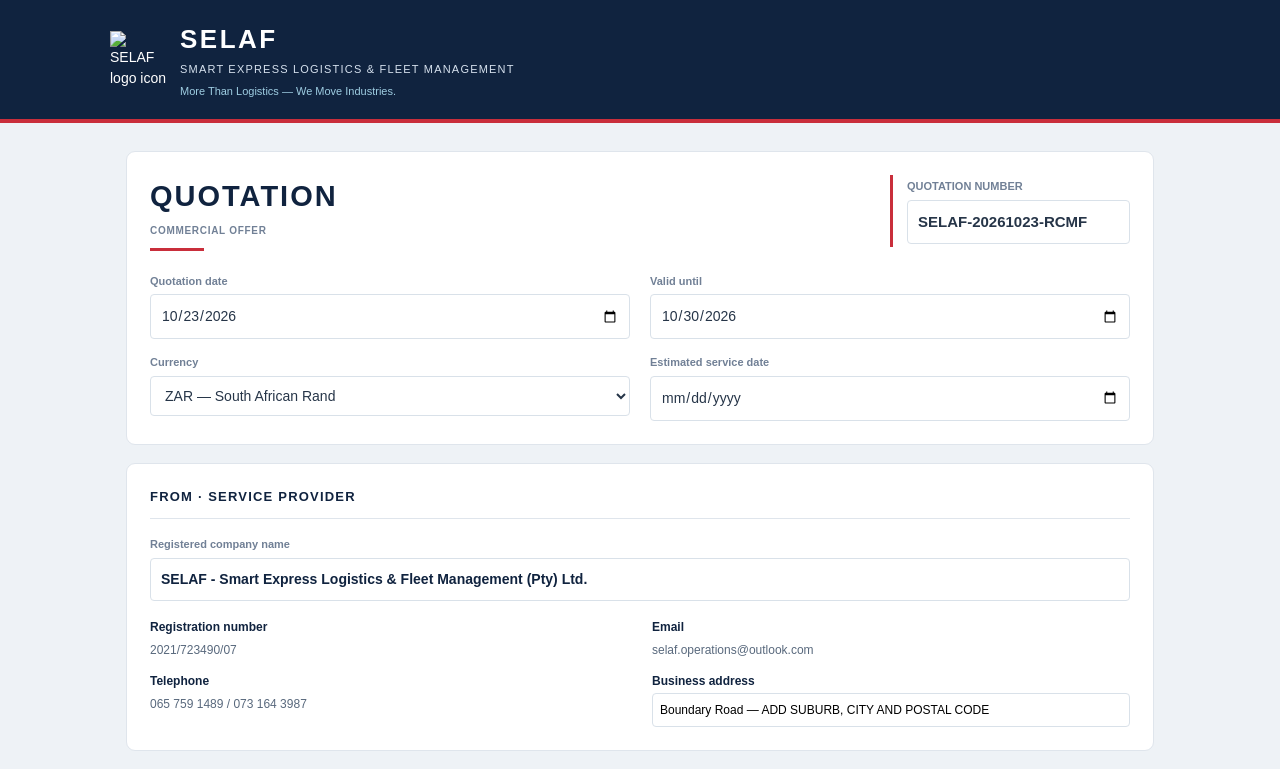
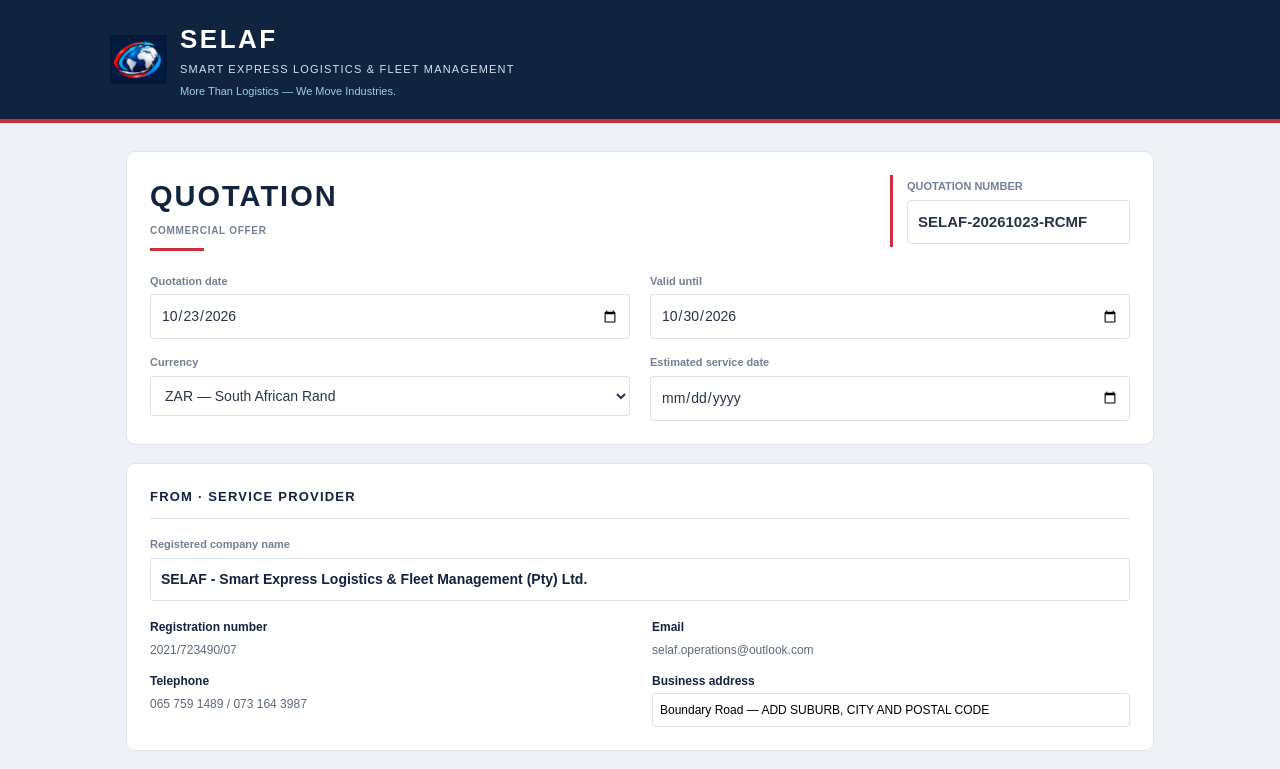
Before and after one commit to LandiweMogale/selaf-quotation-tool, a plain HTML site: page index.html in a window 1280 px wide. Shown: the top 769 px of the page. Drawn offline with Linux system fonts and the light colour scheme.

Commit message:
Update logo image source in index.html

```diff
--- a/index.html
+++ b/index.html
@@ -335,7 +335,7 @@
 
 <header class="topbar">
   <div class="brand">
-    <img src="selaf-logo.png" alt="SELAF logo icon">
+    <img src="SELAF_Standalone_Logo_High_Quality.png" alt="SELAF logo icon">
     <div>
       <div class="brand-name">SELAF</div>
       <div class="brand-sub">SMART EXPRESS LOGISTICS &amp; FLEET MANAGEMENT</div>
```
